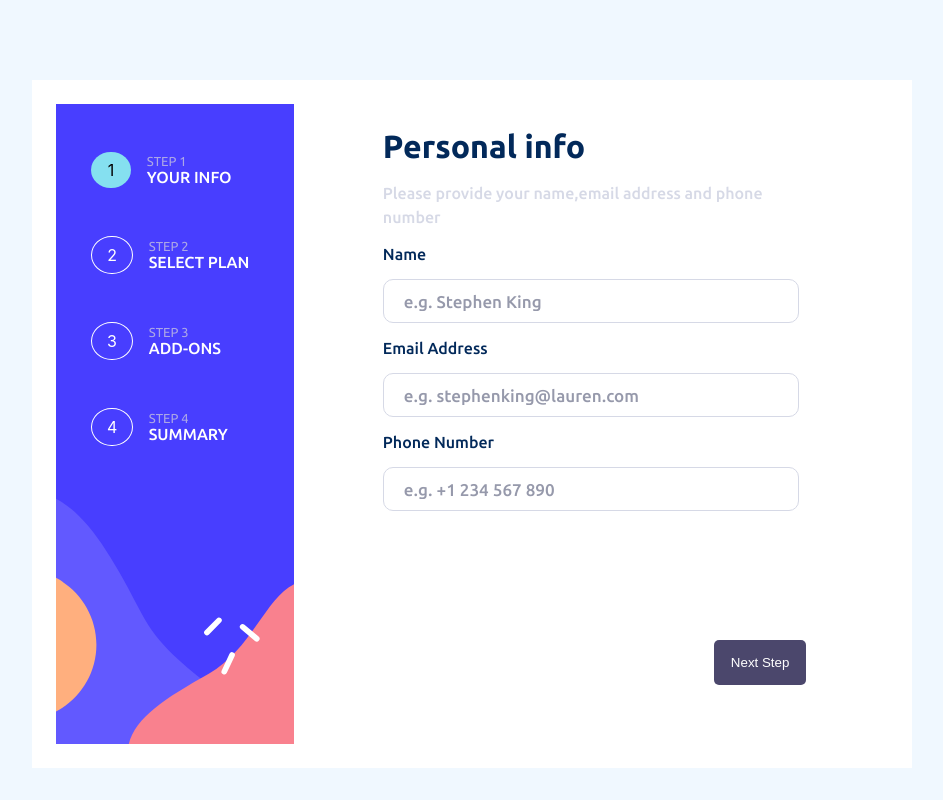
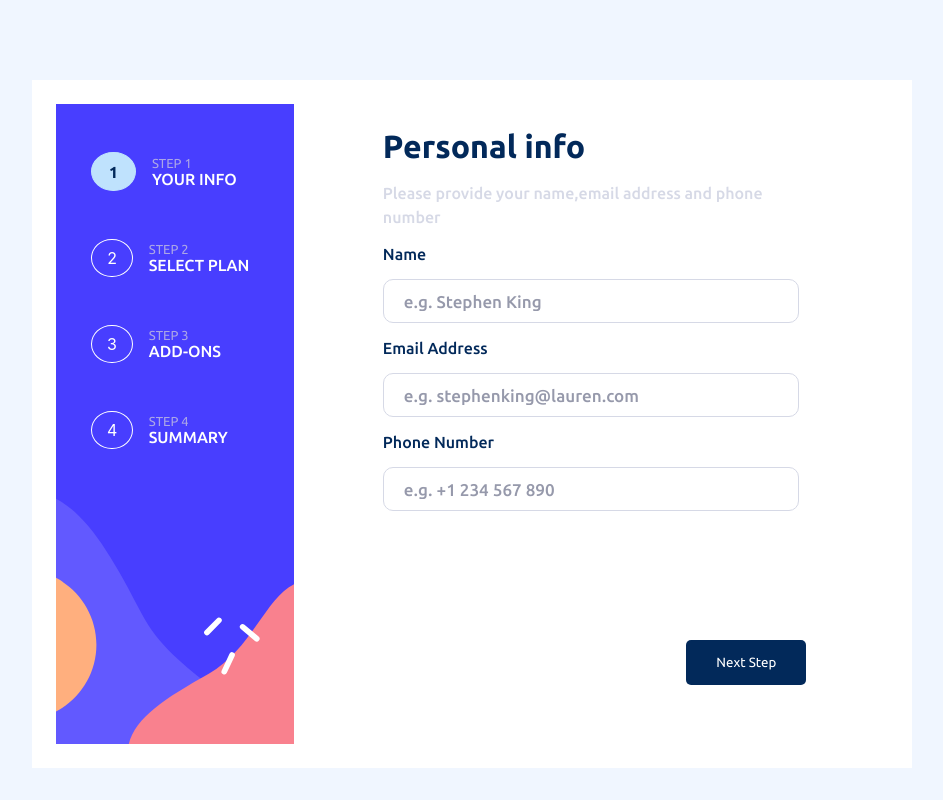
Before and after one commit to AD9-1/multistep-form, a React (Create React App) app: page / in a window 1280 px wide. Shown: the whole page, without its empty margins (192-1135 px from the left). Built offline with nearby package versions, Linux system fonts and the light colour scheme.

Commit message:
navbar desktop completed

```diff
--- a/src/App.scss
+++ b/src/App.scss
@@ -1,9 +1,9 @@
 @use "./styles/partials/mixins.scss" as *;
-
+@use "./styles/partials/variables.scss" as *;
 .App {
   text-align: center;
   min-height: 100vh;
-  background-color: aliceblue;
+  background-color: $Magnolia;
   display: flex;
   align-items: center;
   justify-content: center;
--- a/src/components/Addons/Addons.scss
+++ b/src/components/Addons/Addons.scss
@@ -14,7 +14,7 @@
     padding-top: 5rem;
     padding-left: 5rem;
     text-align: left;
-    color:$Bluish-grey;
+    color:$Marine-blue;
   }
   &__moyr {
     font-family: Ubuntu-Medium;
--- a/src/components/Button/Button.scss
+++ b/src/components/Button/Button.scss
@@ -6,9 +6,10 @@
   justify-content: space-between;
 
   button {
-    padding: 15px 17px;
+    padding: 15px 30px;
     border: none;
     border-radius: 5px;
     cursor: pointer;
+    font-family: Ubuntu-Regular;
   }
 }
--- a/src/components/FinishUp/FinishUp.scss
+++ b/src/components/FinishUp/FinishUp.scss
@@ -13,7 +13,7 @@
     h1 {
       font-family: Ubuntu-bold;
       text-align: left;
-      color: $Bluish-grey;
+      color: $Marine-blue;
       margin-bottom:1rem;
     }
     .description {
@@ -27,7 +27,7 @@
     display: flex;
     flex-direction: column;
     gap: 1.3rem;
-    background-color: #c0bcbc2b;
+    background-color: $Alabaster;
     max-width: 80%;
     margin: auto;
     margin-bottom: 1rem;
@@ -37,7 +37,7 @@
 
     .horizontal--line {
       border: 0;
-      border-top: 1px solid rgb(209, 204, 204);
+      border-top: 1px solid $Light-gray;
       width: 100%; /* Adjust width as needed */
     }
     &__article {
@@ -48,7 +48,7 @@
       font-size: 18px;
 
       .custom {
-        color: $Bluish-grey;
+        color: $Marine-blue;
         font-family: Ubuntu-bold;
         font-size: 18px;
       }
@@ -61,7 +61,7 @@
     margin: auto;
     color:$Light-grey;
     &__total{
-      color:rgb(80, 51, 224);
+      color:$Purplish-blue;
       font-family: Ubuntu-bold;
         font-size: 20px;
     }
--- a/src/components/Home/Home.js
+++ b/src/components/Home/Home.js
@@ -69,7 +69,7 @@ const Home = () => {
             <Button
               next="Next Step"
               clickNext={handleNext}
-              background="#0d0739bd"
+              background="hsl(213, 96%, 18%)"
               color="white"
               step={step}
             />
@@ -80,9 +80,9 @@ const Home = () => {
               back="Go Back"
               clickBack={handleBack}
               clickNext={handleNext}
-              background="#0d0739bd"
+              background="hsl(213, 96%, 18%)"
               color="white"
-              backgroundBack="#e5dfdf"
+              backgroundBack="hsl(231, 100%, 99%)"
               colorBack="grey"
               step={step}
             />
@@ -93,9 +93,9 @@ const Home = () => {
               back="Go Back"
               clickBack={handleBack}
               clickNext={handleNext}
-              background="#0d0739bd"
+              background="hsl(213, 96%, 18%)"
               color="white"
-              backgroundBack="#e5dfdf"
+              backgroundBack="hsl(231, 100%, 99%)"
               colorBack="grey"
               step={step}
             />
@@ -106,9 +106,9 @@ const Home = () => {
               back="Go Back"
               clickBack={handleBack}
               clickNext={handleNext}
-              background="rgb(34, 37, 211)"
+              background="hsl(243, 100%, 62%)"
               color="white"
-              backgroundBack="#e5dfdf"
+              backgroundBack="hsl(231, 100%, 99%)"
               colorBack="grey"
               step={step}
             />
--- a/src/components/PersonalInfo/PersonalInfo.scss
+++ b/src/components/PersonalInfo/PersonalInfo.scss
@@ -12,6 +12,7 @@
   align-items: center;
   @include mobile {
     border-radius: 15px;
+    padding-top:2rem;
   }
 
   &_heading {
--- a/src/components/ProgressBar/ProgressBar.scss
+++ b/src/components/ProgressBar/ProgressBar.scss
@@ -43,12 +43,12 @@
           color: rgba(221, 217, 217, 0.671);
           text-transform: uppercase;
           font-size: 13px;
-          text-align: justify;
+          text-align: left;
         }
         .capital {
           font-family: Ubuntu-Medium;
           color: white;
-          text-align: justify;
+          text-align: left;
         }
         @include mobile {
           display: none;
@@ -66,9 +66,12 @@
         }
       }
       .fill {
-        background-color: rgb(133, 224, 240);
-        color: black;
-        border: 0cap;
+        background-color: $Light-blue;
+        color: $Marine-blue;
+        border: 1px solid  $Light-blue;
+        font-family: Ubuntu-bold;
+        padding: 0.6rem;
+
       }
     }
   }
```
